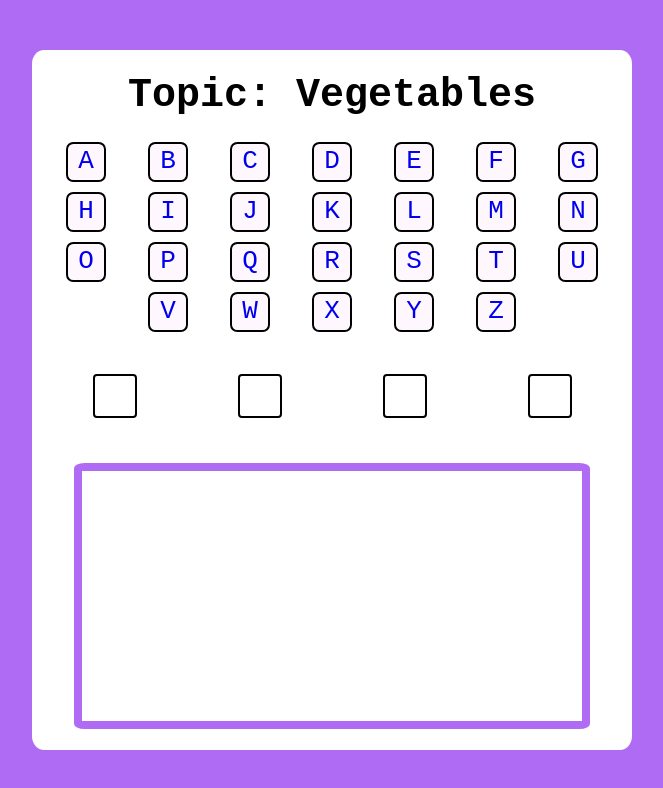
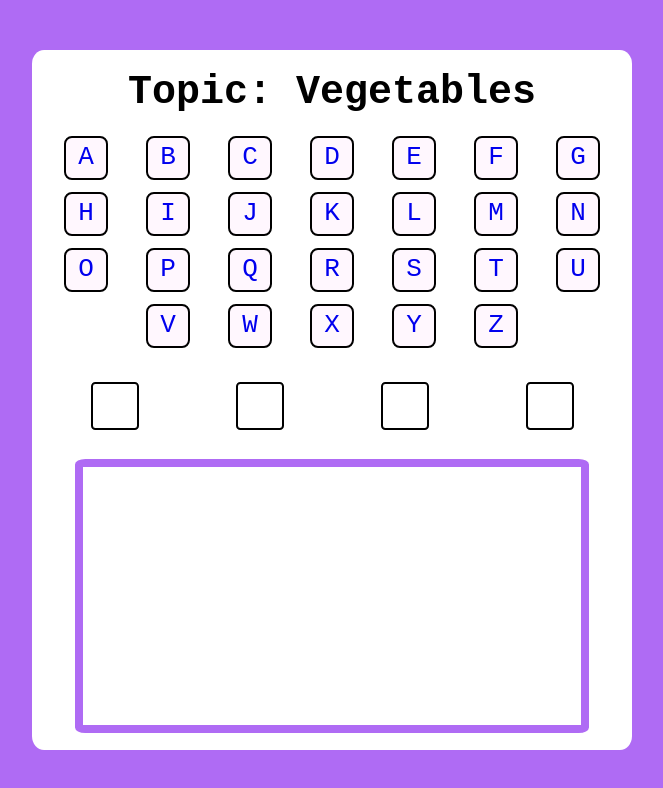
Before and after one commit to Makeilokoogehena/The-Gallows-game, a plain HTML site: page index.html in a window 1280 px wide. Both pictures are taken after a click on the link "Vegetables". Shown: the whole page, without its empty margins (308-971 px from the left). Drawn offline with Linux system fonts and the light colour scheme.

Commit message:
REFACTOR: overwrite styles for game menu  elements

```diff
--- a/assets/css/styles.css
+++ b/assets/css/styles.css
@@ -1,3 +1,7 @@
+* {
+  box-sizing: border-box;
+}
+
 body {
   background-color: #9942f1c7;
   font-family: monospace;
@@ -81,7 +85,7 @@ a {
 }
 
 .game-menu__title {
-  margin: 23px 5px;
+  margin: 20px 8px;
   text-align: center;
   font-size: 40px;
 }
@@ -90,17 +94,17 @@ a {
   display: flex;
   flex-wrap: wrap;
   flex-direction: row;
-  gap: 10px 42px;
+  gap: 12px 38px;
   text-align: center;
   align-items: center;
-  margin: 0 10px 42px 10px;
+  margin: 0 10px 34px 10px;
   justify-content: center;
 }
 
 .letters__item {
   border-radius: 18%;
   border: 2px solid #000;
-  padding: 18px;
+  padding: 20px;
   background-color: #fff7fe;
   position: relative;
   cursor: url(/assets/images/cursor_menu1.png), pointer;
@@ -130,13 +134,18 @@ a {
 .cell__item {
   border: 2px solid #000;
   border-radius: 9%;
-  padding: 20px;
+  padding: 8px;
+  font-size: 28px;
+  width: 48px;
+  height: 48px;
+  line-height: 28px;
+  text-align: center;
 }
 
 .picture-wrapper {
   border: 8px solid #9942f1c7;
   border-radius: 2%;
-  width: 500px;
+  width: 514px;
   display: flex;
   justify-content: center;
   position: absolute;
@@ -146,7 +155,7 @@ a {
 }
 
 .canvas {
-  padding: 10px;
+  padding: 14px;
 }
 
 /* game page */
--- a/js/main.js
+++ b/js/main.js
@@ -111,8 +111,6 @@ function generateCellsFromArrayElement(string) {
     cellItem.setAttribute("id", index);
     cellList.appendChild(cellItem);
     //
-    const resultWord = document.querySelector(".result");
-    //
     secretWord = string;
   });
 }
@@ -121,18 +119,14 @@ letters.forEach((item) => {
   item.addEventListener("click", (e) => {
     e.preventDefault();
     fillGameCells(e);
-    console.log(e.target.className);
   });
 });
 
 function fillGameCells(event) {
   const letter = event.target.innerHTML;
-
   //
-
   const regExp = new RegExp(`${letter}`, "g");
   const matchesArray = secretWord.matchAll(regExp);
-
   matchesArray.forEach((subArray) => {
     const targetCell = document.getElementById(`${subArray.index}`);
     targetCell.innerHTML = subArray[0];
```
